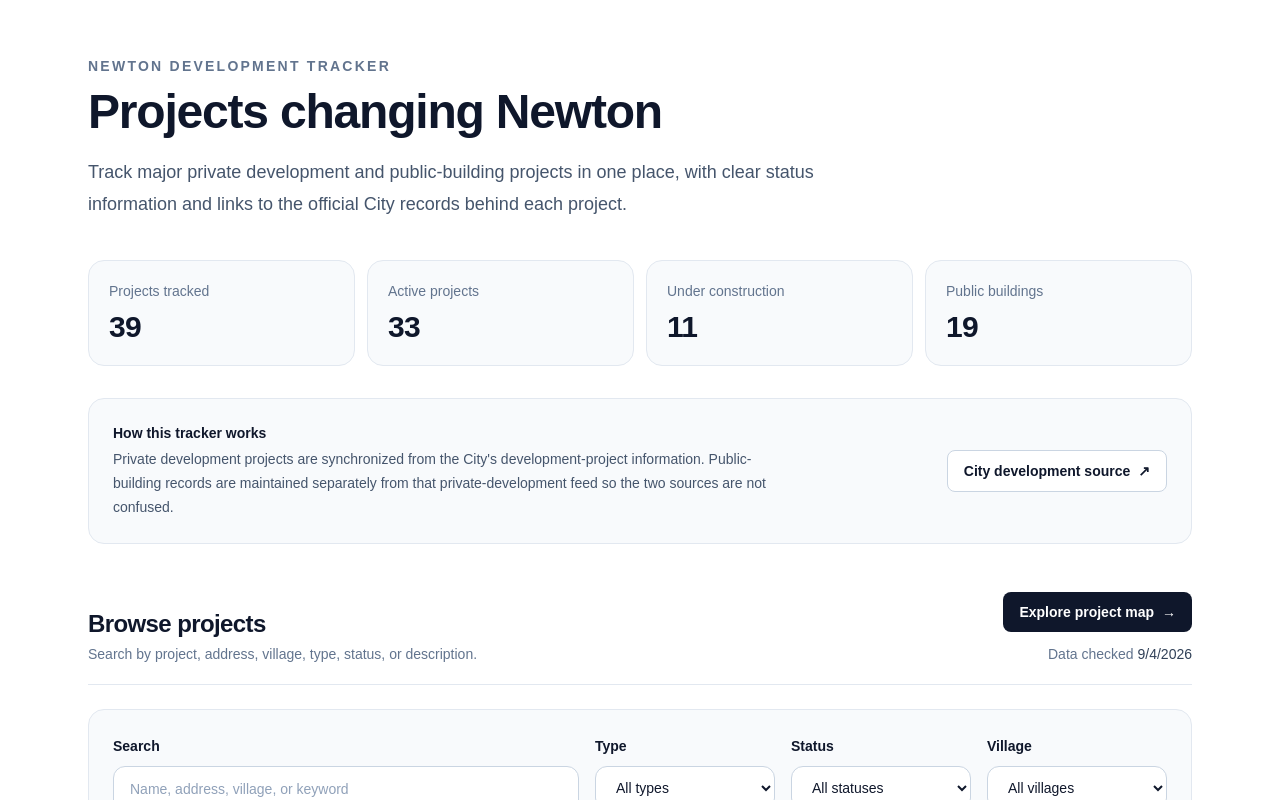
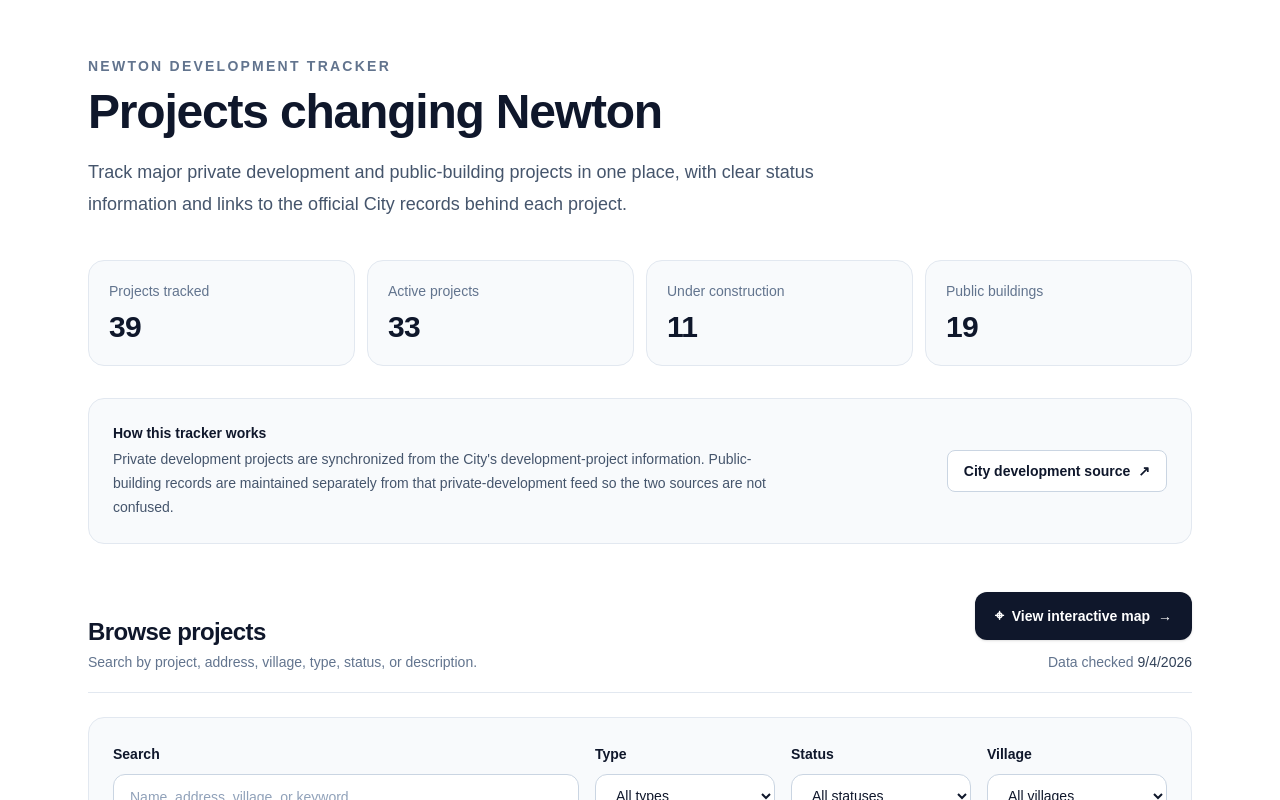
Before and after one commit to danielk-droid/newton-development, a Next.js app: page /projects in a window 1280 px wide. Shown: the top 800 px of the page. Built offline with nearby package versions, Linux system fonts and the light colour scheme.

Commit message:
Make project map call-to-action more prominent

```diff
--- a/app/projects/page.tsx
+++ b/app/projects/page.tsx
@@ -85,9 +85,11 @@ export default function ProjectsPage() {
               <h2 className="text-2xl font-bold tracking-tight">Browse projects</h2>
               <p className="mt-1 text-sm text-slate-500">Search by project, address, village, type, status, or description.</p>
             </div>
-            <div className="flex flex-col items-start gap-3 sm:items-end">
-              <Link href="/map" className="inline-flex items-center justify-center rounded-lg bg-slate-900 px-4 py-2.5 text-sm font-semibold text-white transition hover:bg-slate-700">
-                Explore project map <span aria-hidden="true" className="ml-2">→</span>
+            <div className="flex w-full flex-col gap-3 sm:w-auto sm:items-end">
+              <Link href="/map" className="inline-flex min-h-12 w-full items-center justify-center gap-2 rounded-xl bg-slate-900 px-5 py-3 text-sm font-semibold text-white shadow-sm transition hover:bg-slate-700 sm:w-auto">
+                <span aria-hidden="true" className="text-base">⌖</span>
+                View interactive map
+                <span aria-hidden="true">→</span>
               </Link>
               <div className="text-sm text-slate-500">
                 Data checked <span className="font-medium text-slate-700">{new Date(latestChecked).toLocaleDateString()}</span>
```
